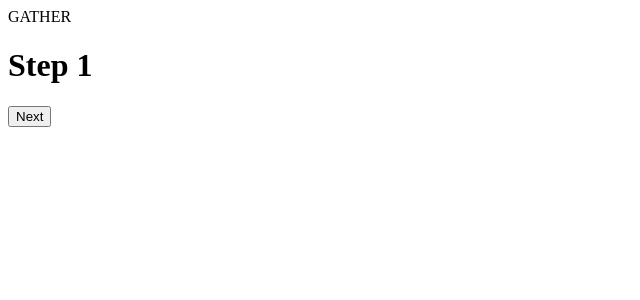
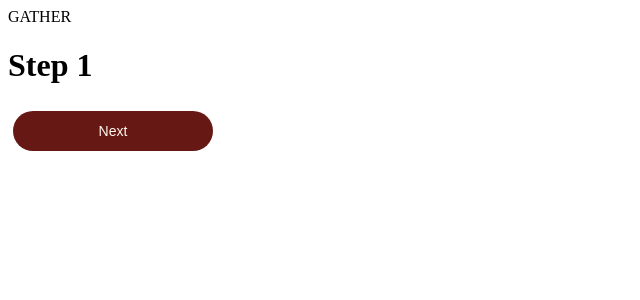
Before and after one commit to gatherio/frontend, a Next.js app: page /signup in a window 1280 px wide. Shown: the top 300 px of the page, without its empty margins (0-640 px from the left). Built offline with nearby package versions, Linux system fonts and the light colour scheme.

Commit message:
Button atomic component

```diff
--- a/src/SignUp/Step1.tsx
+++ b/src/SignUp/Step1.tsx
@@ -1,12 +1,13 @@
 import Title from "../components/Atoms/Title/Title";
 import { StepProps } from "./types";
+import Button from "../components/Atoms/Buttons/Button";
 
 const Step1 = ({ step, setStep }: StepProps) => {
   return (
     <div>
       <Title> GATHER </Title>
       <h1>Step {step}</h1>
-      <button onClick={() => setStep(step + 1)}>Next</button>
+      <Button onClick={() => setStep(step + 1)}>Next</Button>
     </div>
   );
 };
--- a/src/SignUp/Step2.tsx
+++ b/src/SignUp/Step2.tsx
@@ -1,10 +1,11 @@
 import { StepProps } from "./types";
+import Button from "../components/Atoms/Buttons/Button";
 
 const Step2 = ({ step, setStep }: StepProps) => {
   return (
     <div>
       <h1>Step {step}</h1>
-      <button onClick={() => setStep(step + 1)}>Next</button>
+      <Button onClick={() => setStep(step + 1)}> Confirm </Button>
     </div>
   );
 };
--- a/src/SignUp/Step3.tsx
+++ b/src/SignUp/Step3.tsx
@@ -1,10 +1,11 @@
 import { StepProps } from "./types";
+import Button from "../components/Atoms/Buttons/Button";
 
 const Step3 = ({ step, setStep }: StepProps) => {
   return (
     <div>
       <h1>Step {step}</h1>
-      <button onClick={() => setStep(step + 1)}>Next</button>
+      <Button onClick={() => setStep(step + 1)}>Allow</Button>
     </div>
   );
 };
--- a/src/SignUp/Step4.tsx
+++ b/src/SignUp/Step4.tsx
@@ -1,10 +1,11 @@
 import { StepProps } from "./types";
+import Button from "../components/Atoms/Buttons/Button";
 
 const Step4 = ({ step, setStep }: StepProps) => {
   return (
     <div>
       <h1>Step {step}</h1>
-      <button onClick={() => setStep(step + 1)}>Next</button>
+      <Button onClick={() => setStep(step + 1)}>Next</Button>
     </div>
   );
 };
--- a/src/components/Atoms/Buttons/Button.scss
+++ b/src/components/Atoms/Buttons/Button.scss
@@ -1,9 +1,11 @@
-.button {
-  background-color: #424B5A;
-  color: rgb(234, 232, 232);
+.primary_button {
+  background-color: #661814;
+  color: #fff9ef;
   padding: 0.75rem 2rem;
   border: none;
   margin: 5px;
   border-radius: 5px;
-  font-size: 0.8rem;;
+  font-size: 14px;
+  border-radius: 20px;
+  width: 200px;
 }
--- a/src/components/Atoms/Buttons/Button.tsx
+++ b/src/components/Atoms/Buttons/Button.tsx
@@ -1,4 +1,4 @@
-import "./Button.css";
+import "./Button.scss";
 
 type ButtonProps = {
   onClick?: () => void;
@@ -9,7 +9,7 @@ type ButtonProps = {
 
 const Button: React.FC<ButtonProps> = ({ onClick, children, type }) => {
   return (
-    <button className="button" onClick={onClick} type={type}>
+    <button className="primary_button" onClick={onClick} type={type}>
       {children}
     </button>
   );
```
Also changed, not shown: 1 other file (tests, documents, lock files or other folders).
